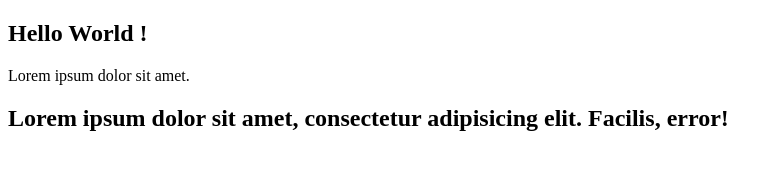
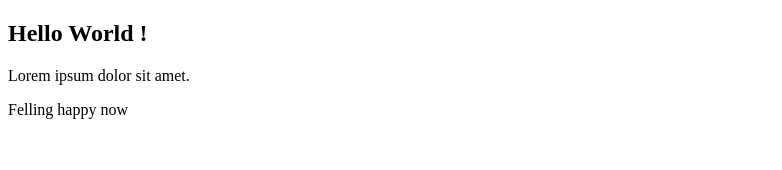
Before and after one commit to zubayera07/my_first_website, a plain HTML site: page index.html in a window 1280 px wide. Shown: the whole page, without its empty margins (0-782 px from the left). Drawn offline with Linux system fonts and the light colour scheme.

Commit message:
new changes

```diff
--- a/index.html
+++ b/index.html
@@ -21,7 +21,7 @@
 
         <h2>Hello World !</h2>
         <p>Lorem ipsum dolor sit amet.</p>
-        <h2>Lorem ipsum dolor sit amet, consectetur adipisicing elit. Facilis, error!</h2>
+        <p>Felling happy now</p>
 
 
 
```
